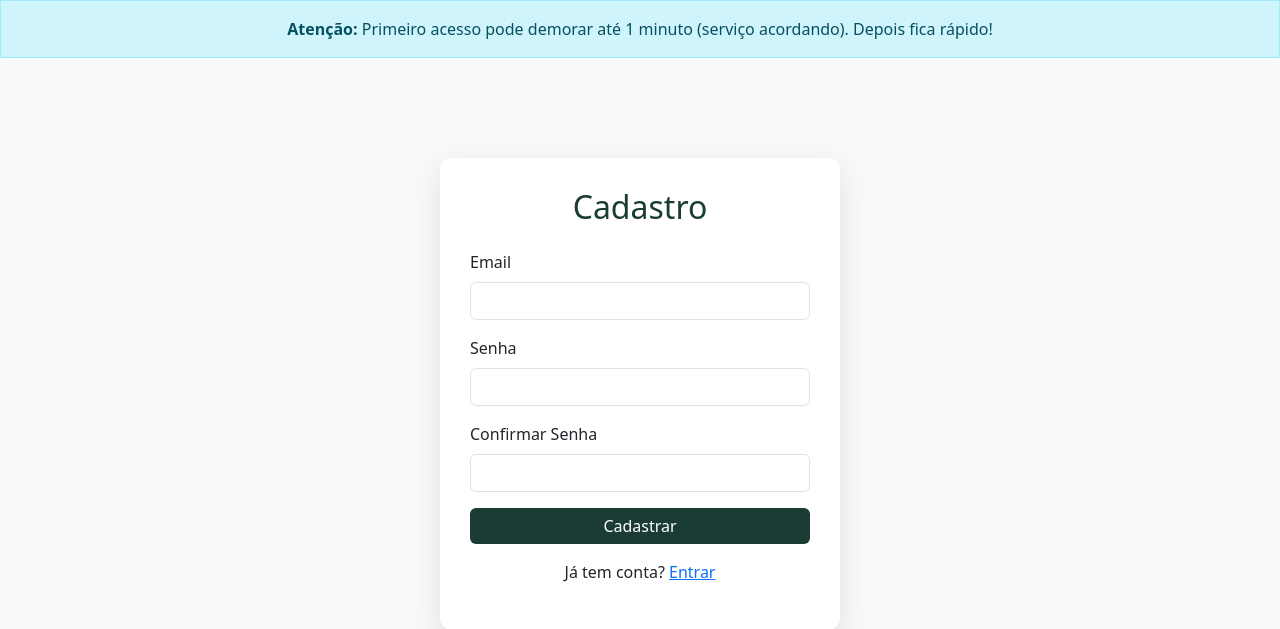
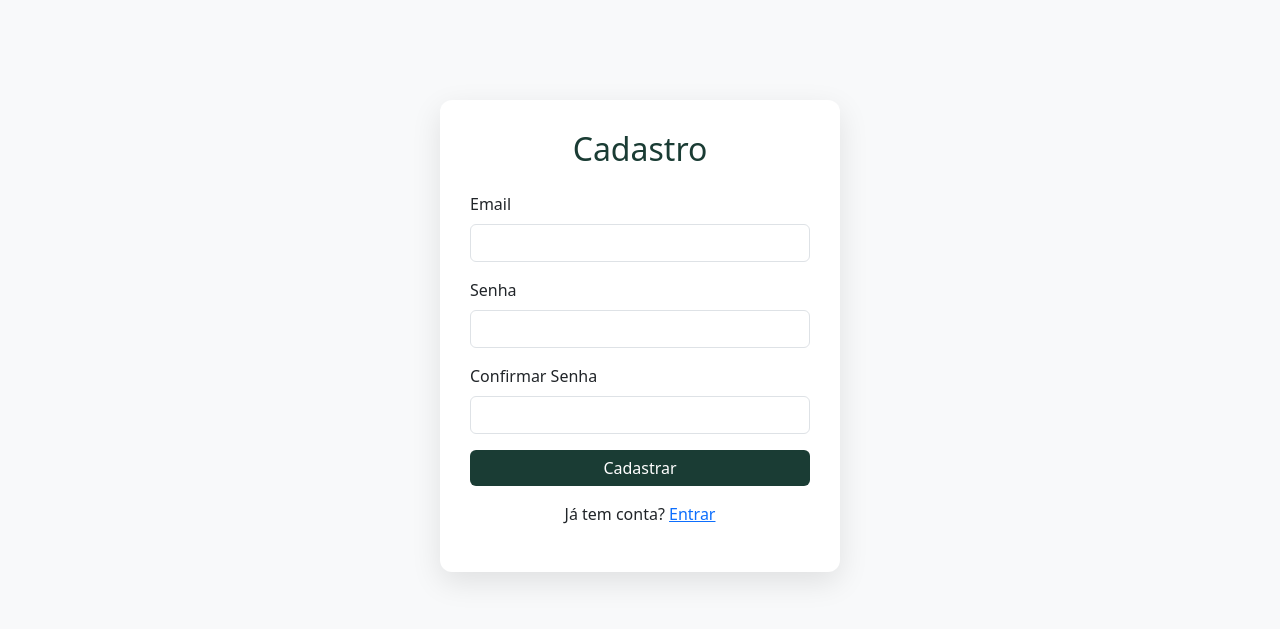
Before and after one commit to teixeirafega-code/Rednaja, a Flask app: page /register in a window 1280 px wide. Shown: the top 629 px of the page. Run offline with Flask 3, Linux system fonts and the light colour scheme.

Commit message:
Clean up register.html by removing unnecessary elements
Removed the service wake-up alert and Bootstrap script from the registration page.

```diff
--- a/templates/register.html
+++ b/templates/register.html
@@ -14,12 +14,6 @@
     </style>
 </head>
 <body>
-
-    <!-- AVISO DE ACORDAR O SERVIÇO -->
-    <div class="alert alert-info text-center mb-0 rounded-0">
-        <strong>Atenção:</strong> Primeiro acesso pode demorar até 1 minuto (serviço acordando). Depois fica rápido!
-    </div>
-
     <div class="container">
         <h2 class="text-center mb-4">Cadastro</h2>
         {% with messages = get_flashed_messages(with_categories=true) %}
@@ -47,7 +41,5 @@
         </form>
         <p class="text-center mt-3">Já tem conta? <a href="{{ url_for('login') }}">Entrar</a></p>
     </div>
-
-    <script src="https://cdn.jsdelivr.net/npm/bootstrap@5.3.3/dist/js/bootstrap.bundle.min.js"></script>
 </body>
 </html>
```
